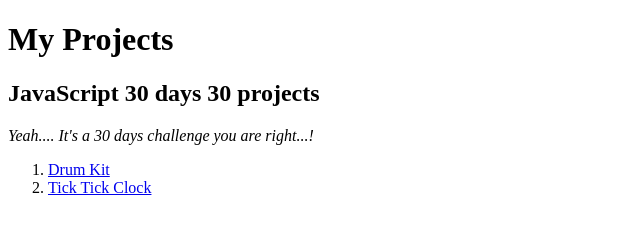
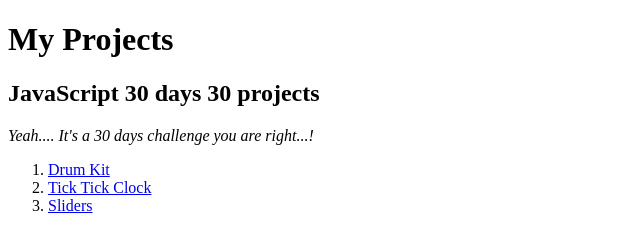
Before and after one commit to franklinMN/franklinMN.github.io, a plain HTML site: page index.html in a window 1280 px wide. Shown: the full height of the page, 0-640 px from the left. Drawn offline with Linux system fonts and the light colour scheme.

Commit message:
added sliders

```diff
--- a/index.html
+++ b/index.html
@@ -14,6 +14,7 @@
     <ol>
         <li><a href="https://franklinMN.github.io/com.javascript30/challenge-01-drum-kit" target="_blank">Drum Kit</a></li>
         <li><a href="https://franklinMN.github.io/com.javascript30/challenge-02-clock" target="_blank">Tick Tick Clock</a></li>
+        <li><a href="https://franklinMN.github.io/com.javascript30/challenge-03-sliders" target="_blank">Sliders</a></li>
     </ol>
 </body>
 </html>
```
